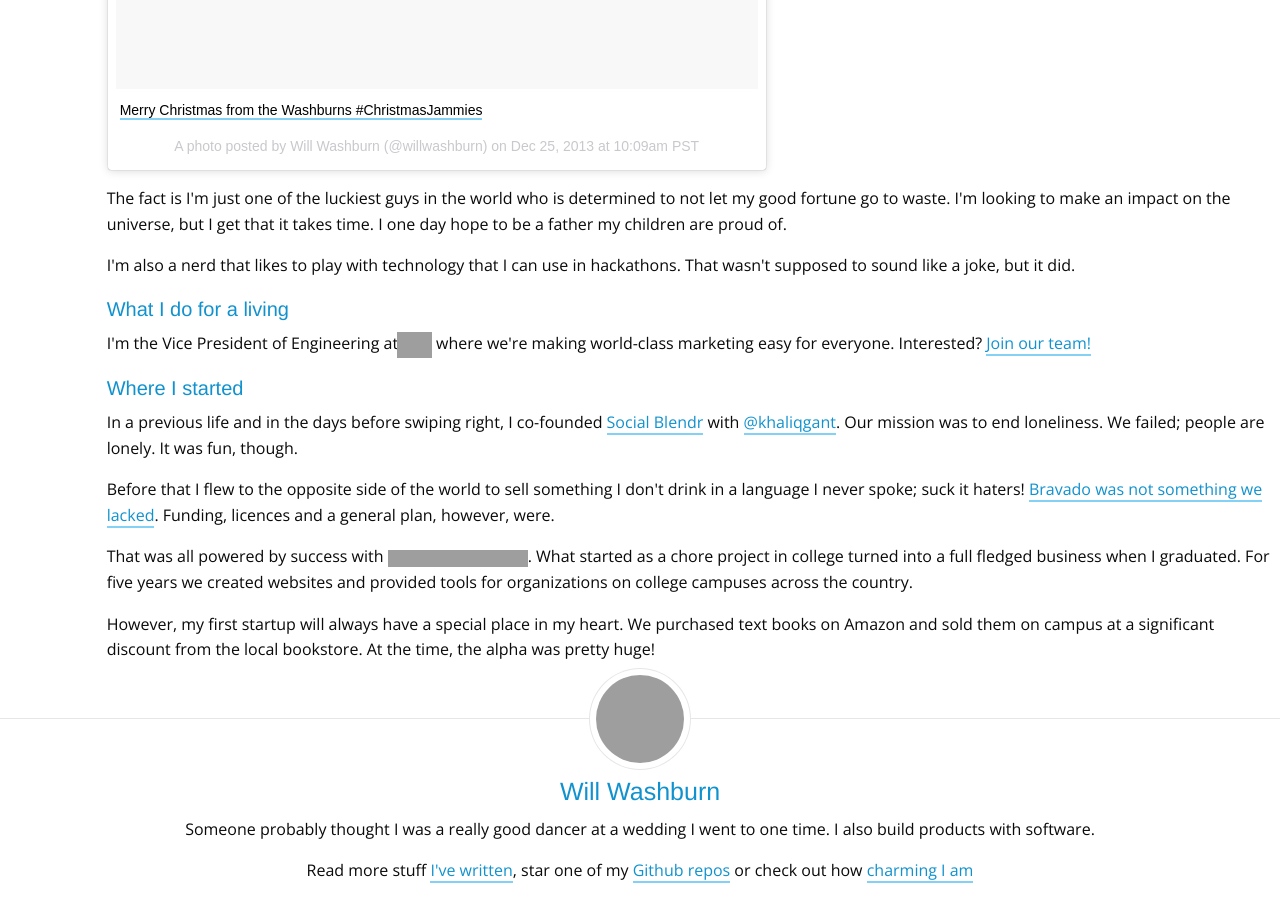
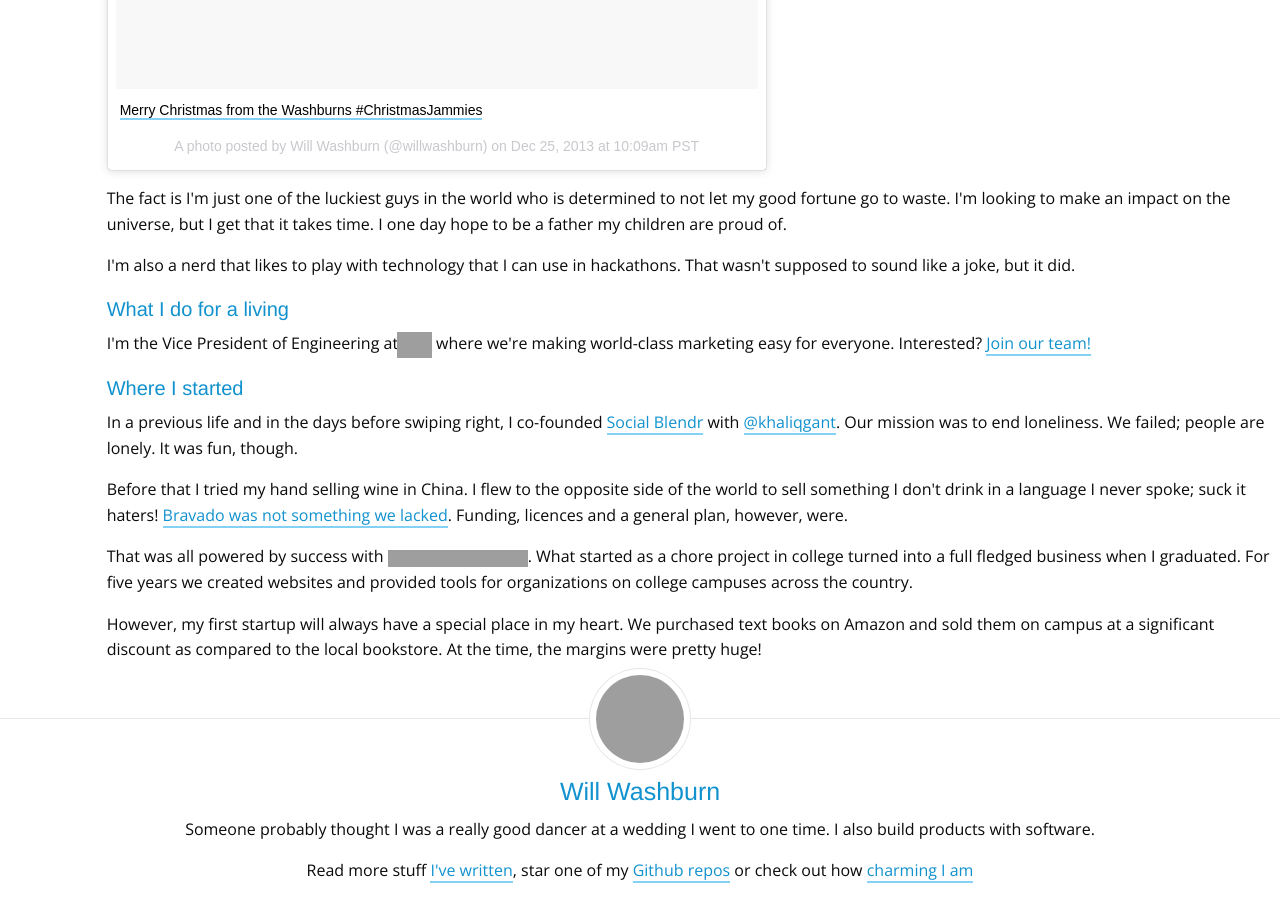
Before and after one commit to willwashburn/willwashburn.github.io, a Jekyll site: the page built from about/index.html, in a window 1280 px wide and 900 px high, scrolled down 892 px, cut to the strip 0-900 px from the top of the window. Built offline with Jekyll 4.4.1, drawn with Linux system fonts in a browser that asks for light colours; nearby versions of some CDN libraries; Markdown is read by kramdown in place of the engine named in the settings; comment, search, counter and statistics services are not loaded; grey boxes are pictures that could not be loaded.

Commit message:
Fix copy

```diff
--- a/about/index.html
+++ b/about/index.html
@@ -46,13 +46,13 @@ heading: included
                 <p>In a previous life and in the days before swiping right, I co-founded <a href="http://socialblendr.com">Social Blendr</a> with <a href="http://www.khaliqgant.com">@khaliqgant</a>. Our mission was to end loneliness. We failed; people are lonely. It was fun, though.
             </li>
             <li>
-                <p>Before that I flew to the opposite side of the world to sell something I don't drink in a language I never spoke; suck it haters! <a href="http://finewines.willigant.com/RyanDoglione/">Bravado was not something we lacked</a>. Funding, licences and a general plan, however, were.</p>
+                <p>Before that I tried my hand selling wine in China. I flew to the opposite side of the world to sell something I don't drink in a language I never spoke; suck it haters! <a href="http://finewines.willigant.com/RyanDoglione/">Bravado was not something we lacked</a>. Funding, licences and a general plan, however, were.</p>
             </li>
             <li>
                 <p> That was all powered by success with <a class="no" href="http://www.connectedgreek.com"><span class="cg">ConnectedGreek</span></a>. What started as a chore project in college turned into a full fledged business when I graduated. For five years we created websites and provided tools for organizations on college campuses across the country.</p>
             </li>
             <li>
-                <p> However, my first startup will always have a special place in my heart. We purchased text books on Amazon and sold them on campus at a significant discount from the local bookstore. At the time, the alpha was pretty huge!</p>
+                <p> However, my first startup will always have a special place in my heart. We purchased text books on Amazon and sold them on campus at a significant discount as compared to the local bookstore. At the time, the margins were pretty huge!</p>
             </li>
         </ul>
 
```
